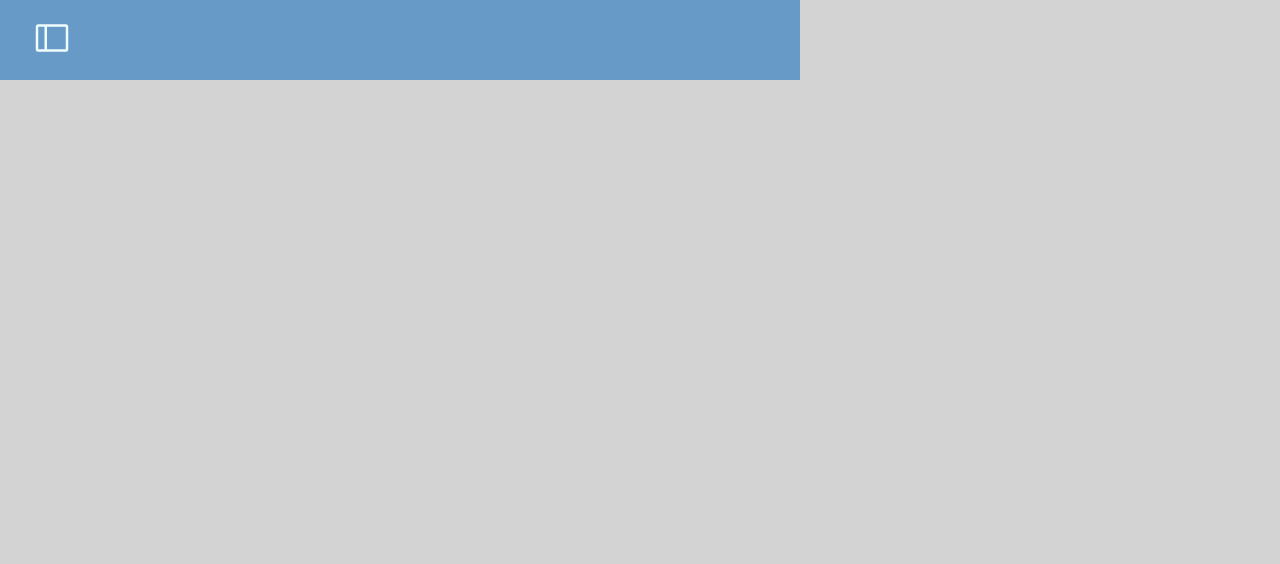
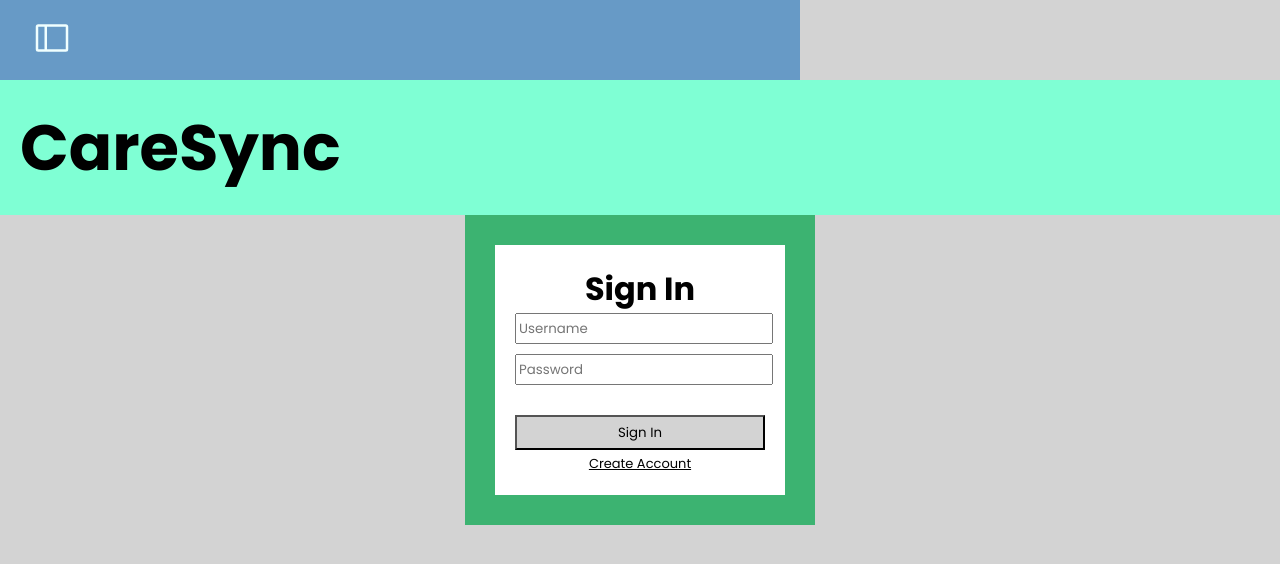
Before and after one commit to evanstice/CareSync, a React (Vite) app in the folder frontend/: page / in a window 1280 px wide. Shown: the top 564 px of the page. Built offline with nearby package versions, Linux system fonts and the light colour scheme.

Commit message:
Opening page is the login page.

```diff
--- a/frontend/src/App.jsx
+++ b/frontend/src/App.jsx
@@ -17,6 +17,9 @@ function App() {
         <Route path="/home" element={<Home />} />
         <Route path="/tasks" element={<Tasks />} />
       </Routes>
+      <div>
+        <Login />
+      </div>
     </Router>
   );
 }
```
